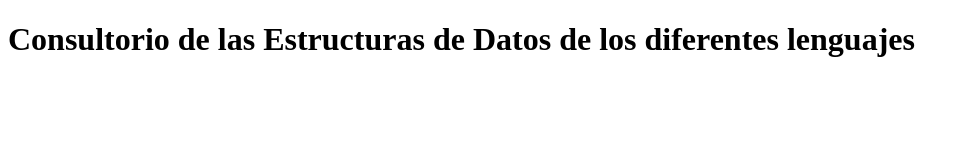
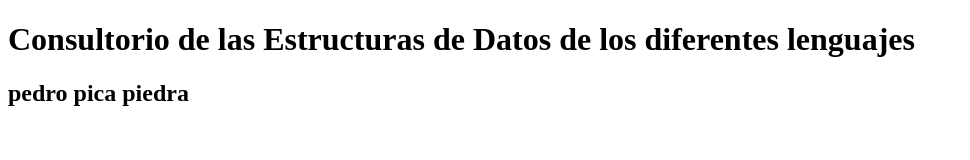
Before and after one commit to pedroj0se/WEB-CONSULTORIO, a plain HTML site: page index.html in a window 1280 px wide. Shown: the whole page, without its empty margins (0-970 px from the left). Drawn offline with Linux system fonts and the light colour scheme.

Commit message:
Update index.html

```diff
--- a/index.html
+++ b/index.html
@@ -8,5 +8,6 @@
 </head>
 <body>
     <h1>Consultorio de las Estructuras de Datos de los diferentes lenguajes</h1>
+    <h2> pedro pica piedra</h2>
 </body>
 </html>
```
